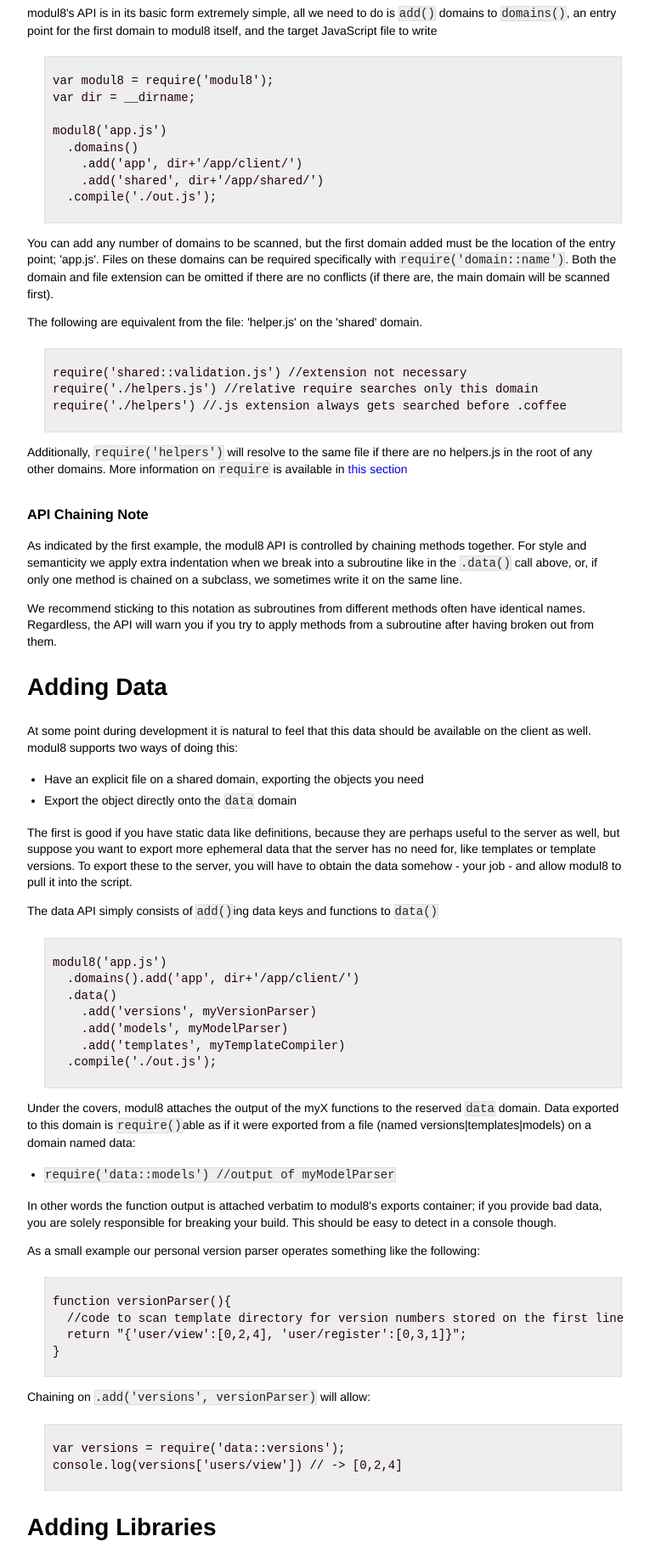
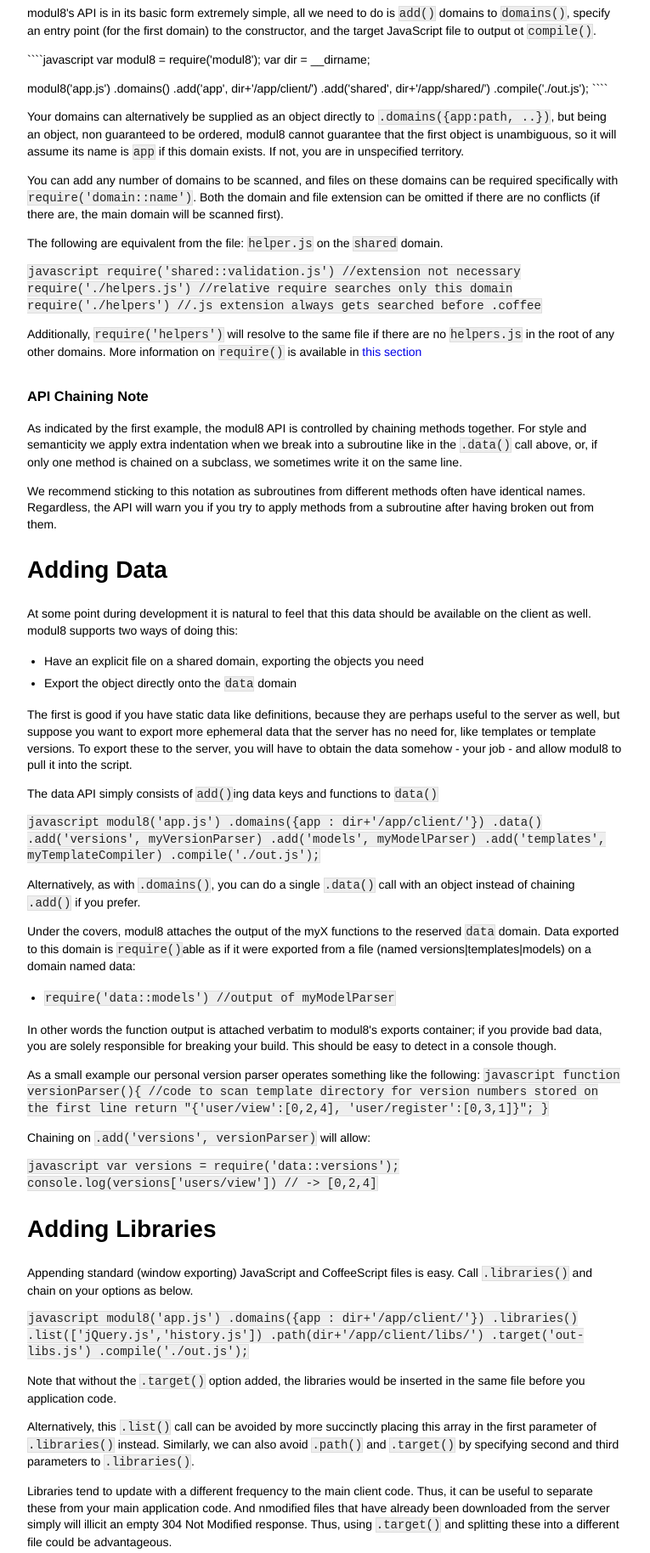
Before and after one commit to clux/modul8, a plain HTML site: page docs/api.html in a window 1280 px wide. Shown: the part 160-1988 px from the top of the page at 85% size, without its empty margins (258-1023 px from the left). Drawn offline with Linux system fonts and the light colour scheme.

Commit message:
cake docs

`````diff
--- a/docs/api.html
+++ b/docs/api.html
@@ -9,31 +9,35 @@
 <h1>API</h1>
 
 <p>modul8's API is in its basic form extremely simple, all we need to do is <code>add()</code> domains to <code>domains()</code>,
-an entry point for the first domain to modul8 itself, and the target JavaScript file to write</p>
+specify an entry point (for the first domain) to the constructor, and the target JavaScript file to output ot <code>compile()</code>.</p>
 
-<pre><code>var modul8 = require('modul8');
-var dir = __dirname;
+<p>````javascript
+var modul8 = require('modul8');
+var dir = __dirname;</p>
 
-modul8('app.js')
+<p>modul8('app.js')
   .domains()
     .add('app', dir+'/app/client/')
     .add('shared', dir+'/app/shared/')
   .compile('./out.js');
-</code></pre>
+````</p>
 
-<p>You can add any number of domains to be scanned, but the first domain added must be the location of the entry point; 'app.js'.
-Files on these domains can be required specifically with <code>require('domain::name')</code>.
+<p>Your domains can alternatively be supplied as an object directly to <code>.domains({app:path, ..})</code>, but being an object, non guaranteed to be ordered,
+modul8 cannot guarantee that the first object is unambiguous, so it will assume its name is <code>app</code> if this domain exists. If not, you are in unspecified territory.</p>
+
+<p>You can add any number of domains to be scanned, and files on these domains can be required specifically with <code>require('domain::name')</code>.
 Both the domain and file extension can be omitted if there are no conflicts (if there are, the main domain will be scanned first).</p>
 
-<p>The following are equivalent from the file: 'helper.js' on the 'shared' domain.</p>
+<p>The following are equivalent from the file: <code>helper.js</code> on the <code>shared</code> domain.</p>
 
-<pre><code>require('shared::validation.js') //extension not necessary
+<p><code>javascript
+require('shared::validation.js') //extension not necessary
 require('./helpers.js') //relative require searches only this domain
 require('./helpers') //.js extension always gets searched before .coffee
-</code></pre>
+</code></p>
 
-<p>Additionally, <code>require('helpers')</code> will resolve to the same file if there are no helpers.js in the root of any other domains.
-More information on <code>require</code> is available in <a href="require.html">this section</a></p>
+<p>Additionally, <code>require('helpers')</code> will resolve to the same file if there are no <code>helpers.js</code> in the root of any other domains.
+More information on <code>require()</code> is available in <a href="require.html">this section</a></p>
 
 <h3>API Chaining Note</h3>
 
@@ -59,14 +63,17 @@ To export these to the server, you will have to obtain the data somehow - your j
 
 <p>The data API simply consists of <code>add()</code>ing data keys and functions to <code>data()</code></p>
 
-<pre><code>modul8('app.js')
-  .domains().add('app', dir+'/app/client/')
+<p><code>javascript
+modul8('app.js')
+  .domains({app : dir+'/app/client/'})
   .data()
     .add('versions', myVersionParser)
     .add('models', myModelParser)
     .add('templates', myTemplateCompiler)
   .compile('./out.js');
-</code></pre>
+</code></p>
+
+<p>Alternatively, as with <code>.domains()</code>, you can do a single <code>.data()</code> call with an object instead of chaining <code>.add()</code> if you prefer.</p>
 
 <p>Under the covers, modul8 attaches the output of the myX functions to the reserved <code>data</code> domain.
 Data exported to this domain is <code>require()</code>able as if it were exported from a file (named versions|templates|models) on a domain named data:</p>
@@ -78,34 +85,39 @@ Data exported to this domain is <code>require()</code>able as if it were exporte
 <p>In other words the function output is attached verbatim to modul8's exports container; if you provide bad data, you are solely responsible for breaking your build.
 This should be easy to detect in a console though.</p>
 
-<p>As a small example our personal version parser operates something like the following:</p>
-
-<pre><code>function versionParser(){
+<p>As a small example our personal version parser operates something like the following:
+<code>javascript
+function versionParser(){
   //code to scan template directory for version numbers stored on the first line
   return "{'user/view':[0,2,4], 'user/register':[0,3,1]}";
 }
-</code></pre>
+</code></p>
 
 <p>Chaining on <code>.add('versions', versionParser)</code> will allow:</p>
 
-<pre><code>var versions = require('data::versions');
+<p><code>javascript
+var versions = require('data::versions');
 console.log(versions['users/view']) // -&gt; [0,2,4]
-</code></pre>
+</code></p>
 
 <h2>Adding Libraries</h2>
 
 <p>Appending standard (window exporting) JavaScript and CoffeeScript files is easy. Call <code>.libraries()</code> and chain on your options as below.</p>
 
-<pre><code>modul8('app.js')
-  .domains().add('app', dir+'/app/client/')
+<p><code>javascript
+modul8('app.js')
+  .domains({app : dir+'/app/client/'})
   .libraries()
     .list(['jQuery.js','history.js'])
     .path(dir+'/app/client/libs/')
     .target('out-libs.js')
   .compile('./out.js');
-</code></pre>
+</code></p>
 
 <p>Note that without the <code>.target()</code> option added, the libraries would be inserted in the same file before you application code.</p>
+
+<p>Alternatively, this <code>.list()</code> call can be avoided by more succinctly placing this array in the first parameter of <code>.libraries()</code> instead.
+Similarly, we can also avoid <code>.path()</code> and <code>.target()</code> by specifying second and third parameters to <code>.libraries()</code>.</p>
 
 <p>Libraries tend to update with a different frequency to the main client code. Thus, it can be useful to separate these from your main application code.
 And nmodified files that have already been downloaded from the server simply will illicit an empty 304 Not Modified response. Thus, using <code>.target()</code> and
@@ -138,12 +150,13 @@ Don't overdo this, however. HTTP requests are still expensive. Two or three Java
 
 <p>To use these they must be chained on <code>modul8()</code> via <code>before()</code> or <code>after()</code> depending on what type of middleware it is.</p>
 
-<pre><code>modul8('app.js')
-  .domains().add('app', dir+'/app/client/')
+<p><code>javascript
+modul8('app.js')
+  .domains({app : dir+'/app/client/'})
   .before(modul8.testcutter)
   .after(modul8.minifier)
   .compile('./out.js');
-</code></pre>
+</code></p>
 
 <p><strong>WARNING:</strong> testcutter is not very intelligent at the moment, if you reference <code>require.main</code> in your module,
 expect that everything from the line of reference to be removed.</p>
@@ -161,10 +174,11 @@ expect that everything from the line of reference to be removed.</p>
 <p><strong>You have to</strong> set <code>domloader</code> if you do not use jQuery. If you are familiar with the DOM or any other library this should be fairly trivial.
 The default jQuery implementation is as follows:</p>
 
-<pre><code>domloader_fn = function(code){
+<p><code>javascript
+domloader_fn = function(code){
  return "jQuery(function(){"+code+"});"
 }
-</code></pre>
+</code></p>
 
 <p>Note that the namespace does not actually contain the exported objects from each module, or the data attachments.
 This information is encapsulated in a closure. The namespace'd object simply contains the public debug API.
@@ -172,13 +186,14 @@ It is there if you want to write a simpler prefix than than capital M, 8 all the
 
 <p>Options can be set by chaining them on <code>modul8()</code> using the <code>set(option, value)</code> method. For example:</p>
 
-<pre><code>modul8('app.js')
+<p><code>javascript
+modul8('app.js')
   .set('namespace', 'QQ')
   .set('domloader', domloader_fn)
   .set('logging', true)
-  .domains().add('app', dir+'/app/client/')
+  .domains({app : dir+'/app/client/'})
   .compile('./out.js');
-</code></pre>
+</code></p>
 
 <h2>Code Analysis</h2>
 
@@ -206,14 +221,16 @@ With the no circulars rule enforced, we can print a pretty <code>npm list</code>
 that perhaps should not need to be required at a particular point. In essence, we feel this helps promote more loosely coupled applications.
 We strongly encourage you to use it if possible. The API consists of chaining 1-3 methods on <code>analysis()</code>:</p>
 
-<pre><code>modul8('app.js')
-  .domains().add('app', dir+'/app/client/')
+<p><code>javascript
+modul8('app.js')
+  .domains({app : dir+'/app/client/'})
   .analysis()
     .output(console.log)
     .prefix(false)
     .suffix(true)
+    .hide('external')
   .compile('./out.js')
-</code></pre>
+</code></p>
 
 <p>The <code>output()</code> method must be set for <code>analysis()</code> to have any effect.
 It must take either a function to pipe the tree to, or a filepath to write it out to.</p>
@@ -222,20 +239,24 @@ It must take either a function to pipe the tree to, or a filepath to write it ou
 Prefix refers to the domain (name::) prefix that may or may not have been used in the require, and similarly, suffix refers to the file extension.
 Defaults for thes are : <code>{prefix: true, suffix: false}</code>.</p>
 
+<p>The <code>.hide()</code> call specifies what domains to suppress in the dependency tree. Takes a domain name string or an array of such strings.</p>
+
 <h2>Environment Conditionals</h2>
 
 <p>We can conditionally perform the following action, if <strong>NODE_ENV</strong> matches specified environment.</p>
 
-<pre><code>modul8('app.js')
+<p><code>javascript
+modul8('app.js')
   .domains().add('app', dir+'/app/client/')
   .in('development').after(modul8.minifier)
   .in('development').compile('./out.js')
   .in('production').compile('./out.js')
-</code></pre>
+</code></p>
 
 <p>The environment conditionals may be applied to several calls:</p>
 
-<pre><code>modul8('app.js')
+<p><code>javascript
+modul8('app.js')
   .domains().add('app', dir+'/app/client/')
   .in('development')
     .after(modul8.minifier)
@@ -251,7 +272,7 @@ Defaults for thes are : <code>{prefix: true, suffix: false}</code>.</p>
       .path(dir+'/app/client/libs/')
   .in('all')
    .compile('./out.js')
-</code></pre>
+</code></p>
 
 <p>If we perform the same action for environments, set them before
 the first <code>in()</code> call, or use <code>in('all')</code>.</p>
@@ -262,7 +283,7 @@ the first <code>in()</code> call, or use <code>in('all')</code>.</p>
 Since all the exported data is encapsulated in a closure, you will not be able to find it directly from the console.</p>
 
 <p>To see where the object you are looking for should live or lives, you may find it useful to log the specified domain object
-with the globally available <code>M8.inspect(domainName)</code> method. Additionally, you may show the list of domains modul8 tracks using the
+with the globally available <code>M8.inspect(domainName)</code> method. Additionally, you may retrieve the list of domains modul8 tracks using the
 <code>M8.domains()</code> command.</p>
 
 <p>If you want every <code>require()</code> call to be logged to the console, you can set the <code>logging</code> setting.</p>
@@ -287,12 +308,13 @@ separately, it will not be found on the server. The solution to this is the same
 
 <p>Both these functions will overwrite on repeat calls. For example:</p>
 
-<pre><code> var dataAdd = require('M8::data');
- dataAdd('libX', libXobj);
- require('data::libX'); // -&gt; libXobj
- dataAdd('libX', {});
- require('data::libX'); // -&gt; {}
-</code></pre>
+<p><code>javascript
+var dataAdd = require('M8::data');
+dataAdd('libX', libXobj);
+require('data::libX'); // -&gt; libXobj
+dataAdd('libX', {});
+require('data::libX'); // -&gt; {}
+</code></p>
 
 <p>Although inteded for the console, if you don't like <code>require()</code>ing in these functions, they are aliased on the namespaced object.
 Just remember that if you change the name of your namespace, you will have to change these references everywhere.
@@ -309,7 +331,8 @@ Also note that changing the namespace does not change the domain these two funct
 
 <p>These help reveal invisible dependencies by reduce the amounts global variables in your code.</p>
 
-<pre><code>modul8('app.js')
+<p><code>javascript
+modul8('app.js')
   .domains().add('app', dir+'/app/client/')
   .libraries()
     .list(['jQuery.js','Spile.coffee'])
@@ -318,7 +341,7 @@ Also note that changing the namespace does not change the domain these two funct
     .add('jQuery', ['$', 'jQuery'])
     .add('Spine')
   .compile('./out.js')
-</code></pre>
+</code></p>
 
 <p>This code would delete objects <code>$</code>, <code>jQuery</code> and <code>Spine</code> from <code>window</code> and under the covers add closure bound alternatives that are <code>require()</code>able.
 The second parameter to <code>arbiters().add()</code> is the variable name/names to be deleted. If only a single variable should be deleted,
`````
Also changed, not shown: docs/commonjs.html (+11 -8 lines), docs/modularity.html (+3 -2 lines).
